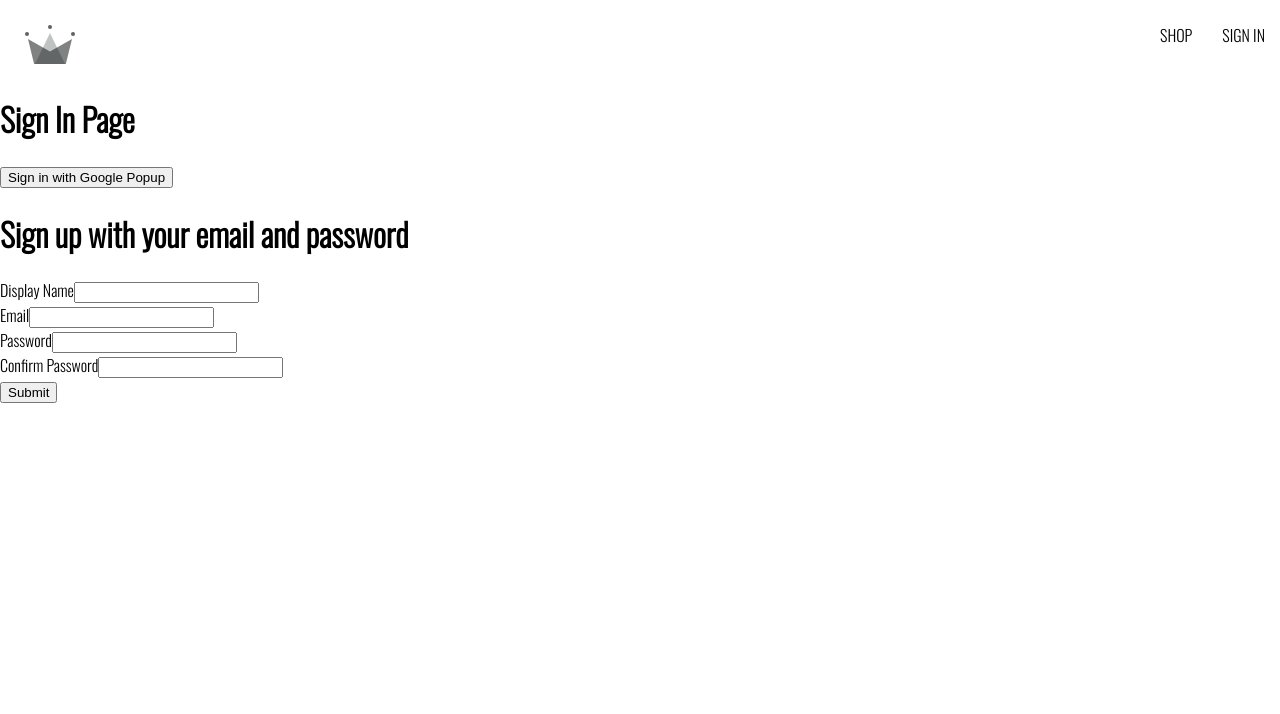
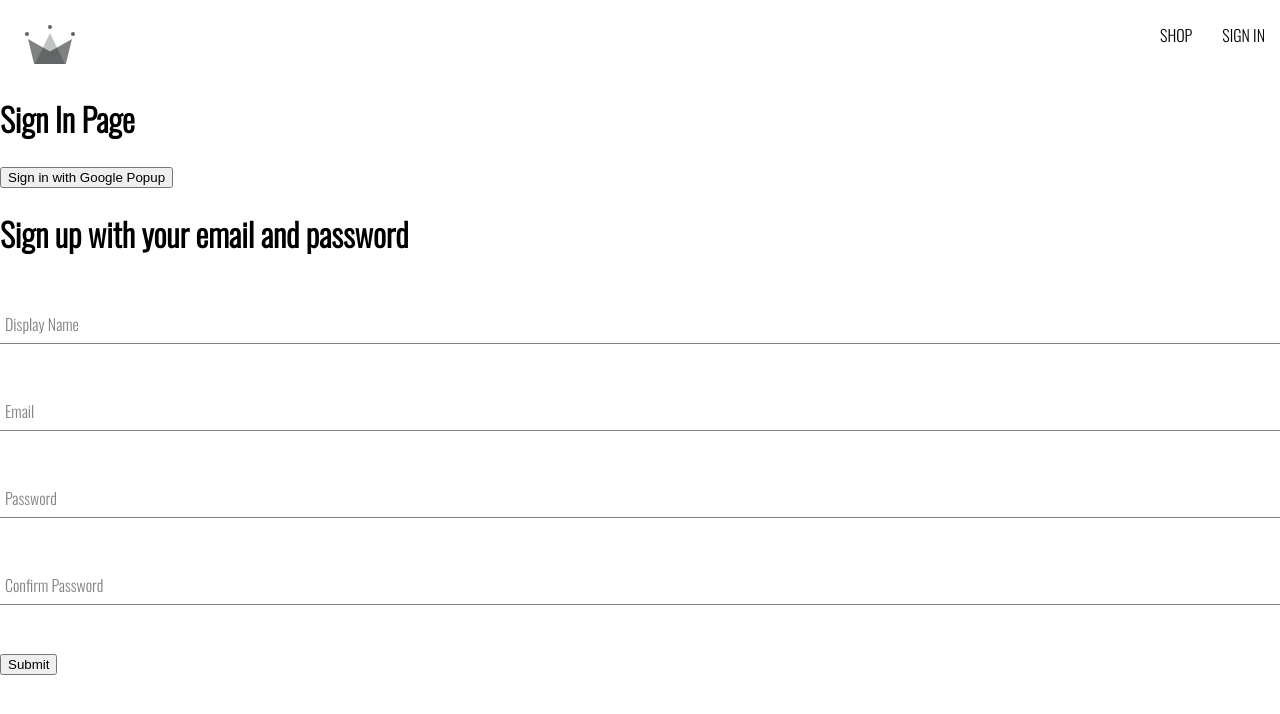
Before and after one commit to wilsan/clothing-company, a React (Create React App) app: page /sign-in in a window 1280 px wide. Shown: the top 714 px of the page. Built offline with nearby package versions, Linux system fonts and the light colour scheme.

Commit message:
Style FormInput components

```diff
--- a/src/components/form-input/form-input.component.jsx
+++ b/src/components/form-input/form-input.component.jsx
@@ -1,8 +1,13 @@
+import './form-input.styles.scss';
+
 function FormInput({ label, ...otherProps }) {
    return (
-      <div>
-         <label>{label}</label>
-         <input {...otherProps} />
+      <div className="group">
+         <input className="form-input" {...otherProps} />
+         {/* do not render label if null */}
+         {label && (
+            <label className={`${otherProps.value.length ? 'shrink' : ''} form-input-label`}>{label}</label>
+         )}
       </div>
    );
 }
--- a/src/components/form-input/form-input.styles.scss
+++ b/src/components/form-input/form-input.styles.scss
@@ -0,0 +1,54 @@
+$sub-color: grey;
+$main-color: black;
+
+@mixin shrinkLabel {
+   top: -14px;
+   font-size: 12px;
+   color: $main-color;
+}
+
+.group {
+   position: relative;
+   margin: 45px 0;
+
+   .form-input {
+      background: none;
+      background-color: white;
+      color: $sub-color;
+      font-size: 18px;
+      padding: 10px 10px 10px 5px;
+      display: block;
+      width: 100%;
+      border: none;
+      border-radius: 0;
+      border-bottom: 1px solid $sub-color;
+      margin: 25px 0;
+
+      &:focus {
+         outline: none;
+      }
+
+      &:focus ~ .form-input-label {
+         @include shrinkLabel();
+      }
+   }
+}
+
+input[type='password'] {
+   letter-spacing: 0.3rem;
+}
+
+.form-input-label {
+   color: $sub-color;
+   font-size: 16px;
+   font-weight: normal;
+   position: absolute;
+   pointer-events: none;
+   left: 5px;
+   top: 10px;
+   transition: 300ms ease all;
+
+   &.shrink {
+      @include shrinkLabel();
+   }
+}
```
